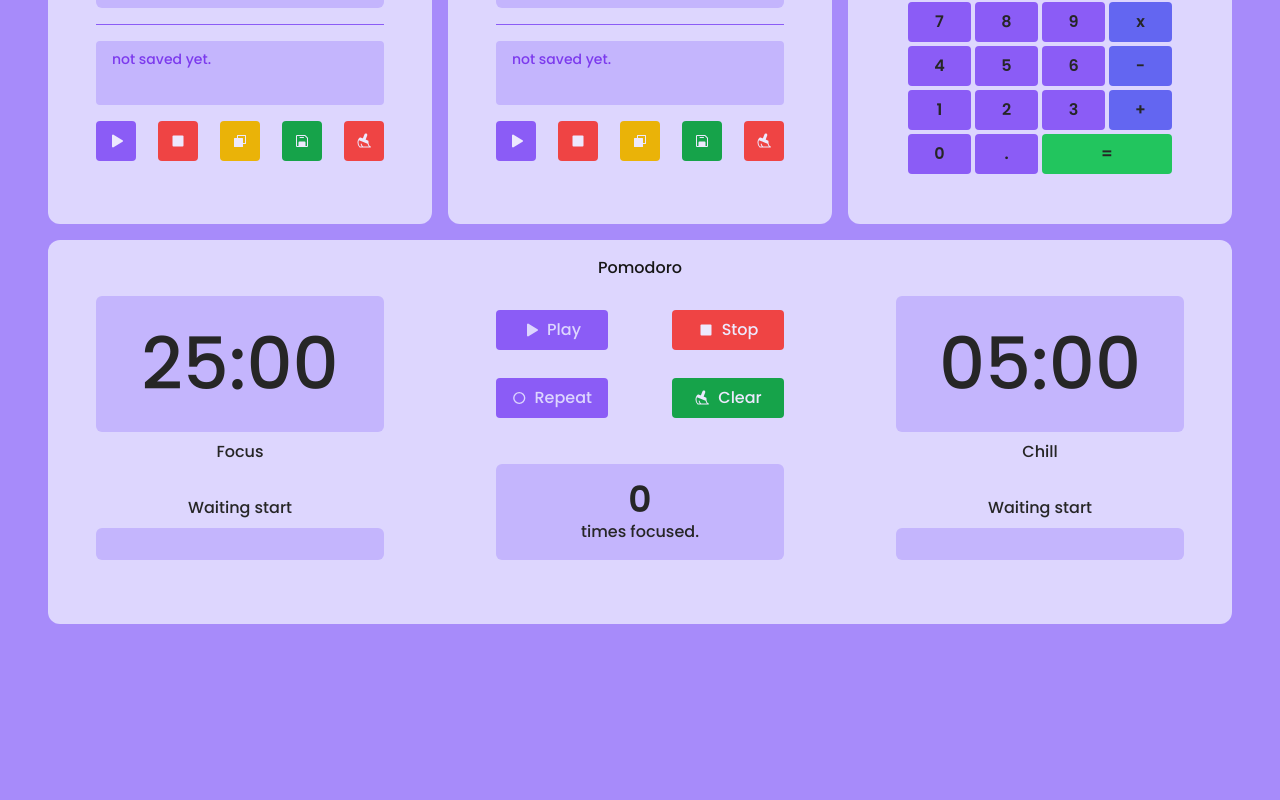
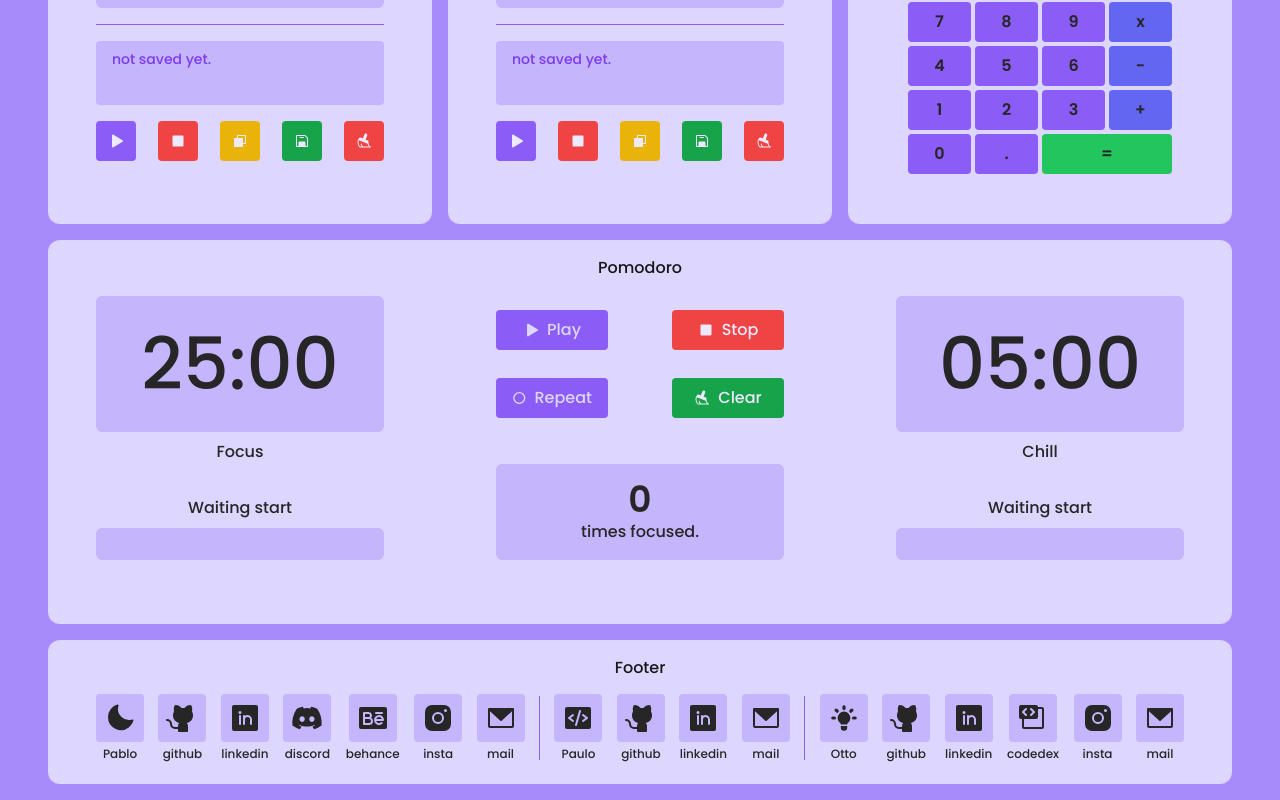
Before and after one commit to acidpbl/Aurora-v4, a React (Vite) app: page / in a window 1280 px wide. Shown: the part 640-1440 px from the top of the page. Before the commit the page ends 1344 px from the top, so only its background shows below. Built offline with nearby package versions, Linux system fonts and the light colour scheme.

Commit message:
Create Footer Card

```diff
--- a/src/App.tsx
+++ b/src/App.tsx
@@ -1,7 +1,4 @@
-import { PiGlobeFill, PiMoonFill, PiSunFill } from "react-icons/pi";
-import { Settings } from "./components/SettingsCard";
 import ThemeContext from "./ThemeContext";
-import { BR, ES, US } from "country-flag-icons/react/1x1";
 import { ClockCard } from "./components/Clock/ClockCard";
 import { StopwatchCard } from "./components/Stopwatch/StopwatchCard";
 import { useTheme } from "./useTheme";
@@ -10,6 +7,8 @@
 import { WeatherCard } from "./components/Weather/WeatherCard";
 import { CalculatorCard } from "./components/Calculator/CalculatorCard";
 import { PomodoroCard } from "./components/Pomodoro/PomodoroCard";
+import { SettingsCard } from "./components/SettingsCard/SettingsCard";
+import { FooterCard } from "./components/Footer/FooterCard";
 function App() {
   const themeHook = useTheme();
 
@@ -18,25 +17,8 @@
   return (
     <ThemeContext.Provider value={themeHook.states.theme}>
       <div className="flex justify-center">
-        <div className="w-[calc(96*4px*3+32px)] flex flex-wrap justify-start items-center pt-4 pb-20 gap-4">
-          <Settings.Root>
-            <Settings.Dropdown
-              options={[
-                { icon: US, value: "english" },
-                { icon: BR, value: "portuguese" },
-                { icon: ES, value: "spanish" },
-              ]}
-              defaultOption={{ icon: US, value: "english" }}
-              icon={PiGlobeFill}
-            ></Settings.Dropdown>
-            <Settings.Toggle
-              icon={{ toggle: PiMoonFill, toggled: PiSunFill }}
-              toggled={themeHook.states.theme == "light" ? false : true}
-              onClick={() => {
-                themeHook.actions.handleTheme();
-              }}
-            />
-          </Settings.Root>
+        <div className="w-[calc(96*4px*3+32px)] flex flex-wrap justify-start items-center py-4 gap-4">
+          <SettingsCard theme={themeHook} />
           <CalendarCard />
           <ClockCard />
           <WeatherCard />
@@ -44,6 +26,7 @@
           <TimerCard />
           <CalculatorCard />
           <PomodoroCard />
+          <FooterCard />
         </div>
       </div>
     </ThemeContext.Provider>
--- /dev/null
+++ b/src/components/Footer/FooterCard.tsx
@@ -0,0 +1,140 @@
+import { useContext } from "react";
+import ThemeContext from "../../ThemeContext";
+import { twMerge } from "tailwind-merge";
+import { capitalize } from "../../functions/String";
+import { Footer } from ".";
+import {
+  PiBehanceLogoFill,
+  PiCodeBlockFill,
+  PiCodeFill,
+  PiEnvelopeSimpleFill,
+  PiGithubLogoFill,
+  PiInstagramLogoFill,
+  PiLinkedinLogoFill,
+  PiMoonFill,
+} from "react-icons/pi";
+import { FaDiscord } from "react-icons/fa";
+import { Divider } from "../Divider";
+import { HiLightBulb } from "react-icons/hi";
+
+interface FooterCardProps {
+  title?: string;
+}
+
+export function FooterCard({ title = "Footer" }: FooterCardProps) {
+  const theme = useContext(ThemeContext);
+
+  let cardStyle: string, titleStyle: string;
+
+  switch (theme) {
+    case "light":
+      cardStyle = "bg-violet-200";
+      titleStyle = "text-neutral-900 hover:text-violet-800";
+      break;
+    case "dark":
+      cardStyle = "bg-neutral-950";
+      titleStyle = "text-violet-600 hover:text-violet-500";
+      break;
+    default:
+      break;
+  }
+
+  return (
+    <footer
+      className={twMerge(
+        "w-full min-h-36 max-h-36 rounded-xl flex flex-col items-center gap-4 py-4 px-12 font-poppins font-medium transition-all ease-linear",
+        cardStyle!
+      )}
+    >
+      <span
+        className={twMerge(
+          titleStyle!,
+          "cursor-default select-none transition-all ease-linear"
+        )}
+      >
+        {capitalize(title)}
+      </span>
+      <div className="w-full h-16 flex items-center justify-between">
+        <Footer.LinkButton
+          icon={PiMoonFill}
+          title="Pablo"
+          href="https://pabloalbrnz.github.io/portfolio"
+        />
+        <Footer.LinkButton
+          icon={PiGithubLogoFill}
+          title="github"
+          href="https://github.com/pabloalbrnz"
+        />
+        <Footer.LinkButton
+          icon={PiLinkedinLogoFill}
+          title="linkedin"
+          href="https://linkedin.com/in/pabloalbrnz/"
+        />
+        <Footer.LinkButton
+          icon={FaDiscord}
+          title="discord"
+          href="https://discord.com/invite/ErJHvmG99p"
+        />
+        <Footer.LinkButton
+          icon={PiBehanceLogoFill}
+          title="behance"
+          href="https://behance.net/pulseim"
+        />
+        <Footer.LinkButton
+          icon={PiInstagramLogoFill}
+          title="insta"
+          href="https://instagram.com/pabloalbrnz"
+        />
+        <Footer.LinkButton
+          icon={PiEnvelopeSimpleFill}
+          title="mail"
+          href="mailto:pabloalbernazrincon@gmail.com"
+        />
+        <Divider direction="v" />
+        <Footer.LinkButton icon={PiCodeFill} title="Paulo" />
+        <Footer.LinkButton
+          icon={PiGithubLogoFill}
+          title="github"
+          href="https://github.com/Paulo-Augusto12"
+        />
+        <Footer.LinkButton
+          icon={PiLinkedinLogoFill}
+          title="linkedin"
+          href="https://linkedin.com/in/paulo-augusto-ribeiro-62730a237"
+        />
+        <Footer.LinkButton
+          icon={PiEnvelopeSimpleFill}
+          title="mail"
+          href="mailto:paulo-augusto12@outlook.com"
+        />
+        <Divider direction="v" />
+        <Footer.LinkButton icon={HiLightBulb} title="Otto" />
+        <Footer.LinkButton
+          icon={PiGithubLogoFill}
+          title="github"
+          href="https://github.com/OttoGC"
+        />
+        <Footer.LinkButton
+          icon={PiLinkedinLogoFill}
+          title="linkedin"
+          href="https://linkedin.com/in/otto-gioia-57169b23a/"
+        />
+        <Footer.LinkButton
+          icon={PiCodeBlockFill}
+          title="codedex"
+          href="https://codedex.io/@Otto"
+        />
+        <Footer.LinkButton
+          icon={PiInstagramLogoFill}
+          title="insta"
+          href="https://instagram.com/otto.gioia/"
+        />
+        <Footer.LinkButton
+          icon={PiEnvelopeSimpleFill}
+          title="mail"
+          href="mailto:ottogioia20@gmail.com"
+        />
+      </div>
+    </footer>
+  );
+}
--- /dev/null
+++ b/src/components/Footer/LinkButton.tsx
@@ -0,0 +1,43 @@
+import { AnchorHTMLAttributes, useContext } from "react";
+import { IconType } from "react-icons";
+import { twMerge } from "tailwind-merge";
+import ThemeContext from "../../ThemeContext";
+
+interface LinkButtonProps extends AnchorHTMLAttributes<HTMLAnchorElement> {
+  icon: IconType;
+  title: string;
+}
+
+export function LinkButton({ icon: Icon, ...props }: LinkButtonProps) {
+  const theme = useContext(ThemeContext);
+
+  let aStyle: string, titleStyle: string;
+
+  switch (theme) {
+    case "light":
+      aStyle =
+        "bg-violet-300 group-hover/linkbtn:bg-violet-400 text-neutral-800 group-hover/linkbtn:text-violet-700";
+      titleStyle = "text-neutral-800 group-hover/linkbtn:text-violet-500";
+      break;
+    case "dark":
+      aStyle =
+        "bg-neutral-700 group-hover/linkbtn:bg-violet-700 text-violet-200 group-hover/linkbtn:text-violet-950";
+      titleStyle = "text-violet-200 group-hover/linkbtn:text-violet-600";
+      break;
+    default:
+      break;
+  }
+
+  return (
+    <div className="flex flex-col items-center w-fit gap-1 group/linkbtn">
+      <a
+        {...props}
+        className={twMerge("p-2 rounded ease-linear transition-all", aStyle!)}
+        target="_blank"
+      >
+        <Icon size={32} />
+      </a>
+      <span className={twMerge("text-xs", titleStyle!)}>{props.title}</span>
+    </div>
+  );
+}
--- /dev/null
+++ b/src/components/Footer/index.ts
@@ -0,0 +1,5 @@
+import { LinkButton } from "./LinkButton";
+
+export const Footer = {
+  LinkButton: LinkButton,
+};
--- a/src/components/Pomodoro/PomodoroCard.tsx
+++ b/src/components/Pomodoro/PomodoroCard.tsx
@@ -178,7 +178,7 @@
           title="Chill"
           status={
             chillActive
-              ? `${100 - Math.floor(pomodoroProgress)}/100%`
+              ? `${100 - Math.floor(chillProgress)}/100%`
               : "Waiting start"
           }
           minutes={chillMinutes}
--- a/src/components/SettingsCard/Dropdown.tsx
+++ b/src/components/SettingsCard/Dropdown.tsx
@@ -69,10 +69,7 @@
       </button>
       {isOpen && (
         <ul
-          className={twMerge(
-            "absolute flex flex-col mt-6 mr-6 rounded border ",
-            dropStyle
-          )}
+          className={twMerge("absolute flex mt-6 -mr-1.5 rounded border ", dropStyle)}
         >
           {options.map((option, index) => (
             <li
@@ -80,7 +77,7 @@
               onClick={() => handleSelectOption(option)}
               className={twMerge("p-1 rounded", itemStyle)}
             >
-              {<option.icon className="w-8 rounded" />}
+              {<option.icon className="w-6 rounded" />}
             </li>
           ))}
         </ul>
--- a/src/components/SettingsCard/Icon.tsx
+++ /dev/null
@@ -1,27 +0,0 @@
-import { useContext } from "react";
-import { IconType } from "react-icons";
-import { twMerge } from "tailwind-merge";
-import themeContext from "../../ThemeContext";
-
-interface IconProps {
-  icon: IconType;
-}
-
-export function Icon({ icon: Icon }: IconProps) {
-  const theme = useContext(themeContext);
-
-  let bgStyle;
-
-  if (theme == "light")
-    bgStyle =
-      "bg-violet-300 text-violet-800 hover: bg-violet-400 hover:text-violet-100";
-  if (theme == "dark")
-    bgStyle =
-      "bg-neutral-800 text-violet-400 hover: bg-neutral-900 hover:text-violet-900";
-
-  return (
-    <div className={twMerge("p-1 rounded", bgStyle)}>
-      <Icon />
-    </div>
-  );
-}
--- a/src/components/SettingsCard/Root.tsx
+++ b/src/components/SettingsCard/Root.tsx
@@ -1,8 +1,6 @@
 import { ReactNode, useContext } from "react";
 import { twMerge } from "tailwind-merge";
 import themeContext from "../../ThemeContext";
-import { Icon } from "./Icon";
-import { PiGearFill } from "react-icons/pi";
 
 interface CardProps {
   children: ReactNode;
@@ -36,7 +34,6 @@
           "w-full font-poppins font-medium text-sm cursor-default select-none flex items-center gap-2"
         )}
       >
-        <Icon icon={PiGearFill} />
         Settings
       </span>
       <span
--- a/src/components/SettingsCard/SettingsCard.tsx
+++ b/src/components/SettingsCard/SettingsCard.tsx
@@ -0,0 +1,38 @@
+import { US, BR, ES } from "country-flag-icons/react/1x1";
+import { PiGlobeFill, PiMoonFill, PiSunFill } from "react-icons/pi";
+import { Settings } from ".";
+
+interface SettingsCardProps {
+  theme: {
+    actions: {
+      handleTheme: () => void;
+    };
+    states: {
+      theme: string;
+      themeCtx: string;
+    };
+  };
+}
+
+export function SettingsCard(props: SettingsCardProps) {
+  return (
+    <Settings.Root>
+      <Settings.Dropdown
+        options={[
+          { icon: US, value: "english" },
+          { icon: BR, value: "portuguese" },
+          { icon: ES, value: "spanish" },
+        ]}
+        defaultOption={{ icon: US, value: "english" }}
+        icon={PiGlobeFill}
+      ></Settings.Dropdown>
+      <Settings.Toggle
+        icon={{ toggle: PiMoonFill, toggled: PiSunFill }}
+        toggled={props.theme.states.theme == "light" ? false : true}
+        onClick={() => {
+          props.theme.actions.handleTheme();
+        }}
+      />
+    </Settings.Root>
+  );
+}
```
